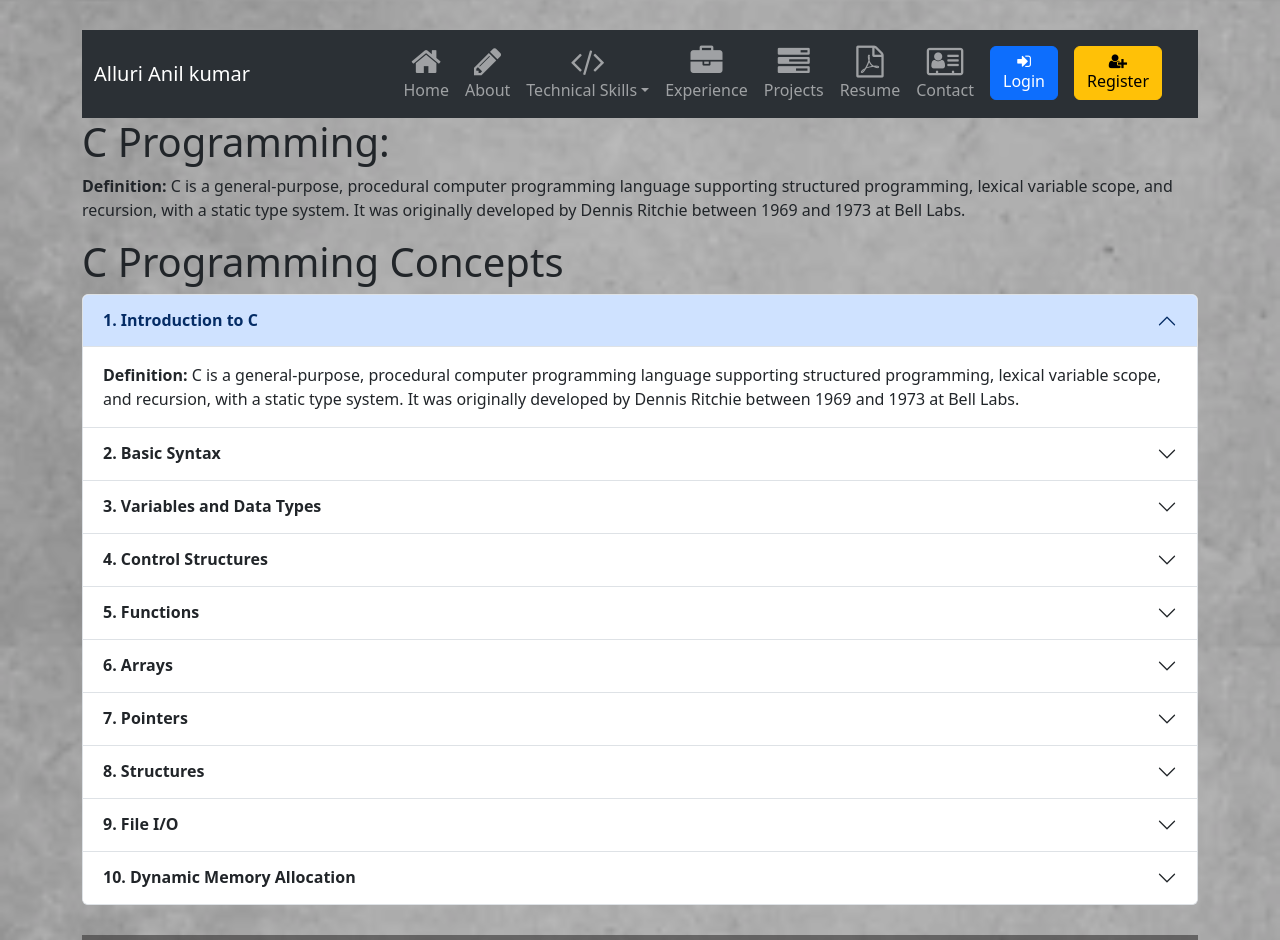
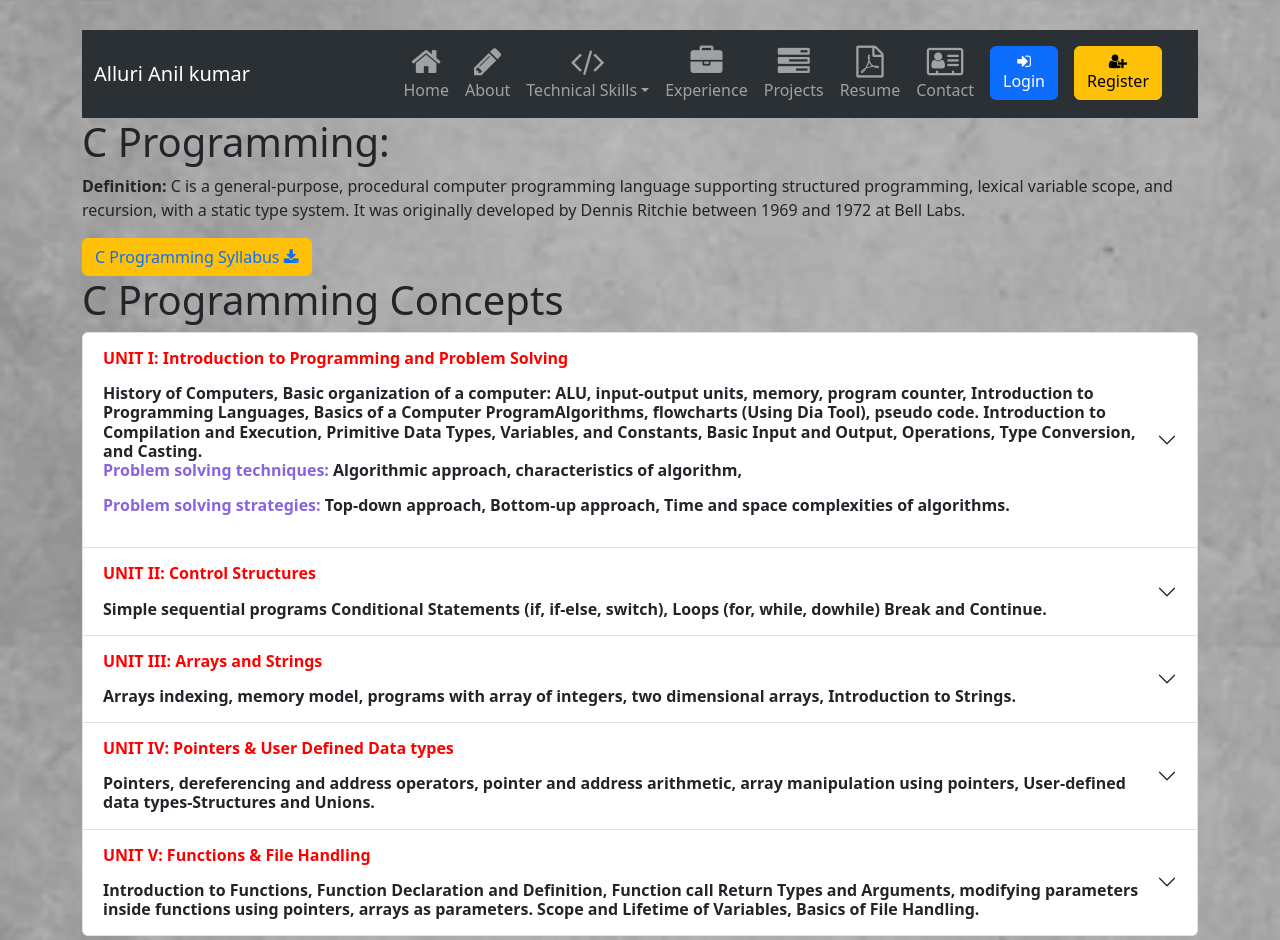
Before and after one commit to mekalamallikarjuna/mekalamallikarjuna.github.io, a React (Create React App) app: page /c in a window 1280 px wide. Shown: the top 940 px of the page. Built offline with nearby package versions, Linux system fonts and the light colour scheme.

Commit message:
Updated files for c

```diff
--- a/src/programmings/CProgramming/CProgramming.js
+++ b/src/programmings/CProgramming/CProgramming.js
@@ -1,18 +1,43 @@
 // CProgramming.js
-import React from 'react';
+import React from "react";
 
-import useDocumentTitle from '../../hooks/useDocumentTitle';
-import CProgrammingConcepts from './CProgrammingConcepts';
+import useDocumentTitle from "../../hooks/useDocumentTitle";
+import CProgrammingConcepts from "./CProgrammingConcepts";
+
+import Row from "react-bootstrap/Row";
+import Col from "react-bootstrap/Col";
+import Button from "react-bootstrap/Button";
 
 const CProgramming = () => {
-    const [document_title, setDocumentTitle] = useDocumentTitle("ROR:CProgramming");
-    return (
+  const [document_title, setDocumentTitle] =
+    useDocumentTitle("ROR:CProgramming");
+  return (
     <>
-    <h1> C Programming:</h1>
-    <p><strong>Definition:</strong> C is a general-purpose, procedural computer programming language supporting structured programming, lexical variable scope, and recursion, with a static type system. It was originally developed by Dennis Ritchie between 1969 and 1973 at Bell Labs.</p>
-    <CProgrammingConcepts/>
+      <h1> C Programming:</h1>
+      <p>
+        <strong>Definition:</strong> C is a general-purpose, procedural computer
+        programming language supporting structured programming, lexical variable
+        scope, and recursion, with a static type system. It was originally
+        developed by Dennis Ritchie between 1969 and 1972 at Bell Labs.
+      </p>
+      <Row>
+        <Col>
+          <div className="">
+            <Button title="Click to download Syllabus" variant="warning">
+              <a
+                className="button"
+                href="C_Programming_Syllabus.pdf"
+                download="C_Programming_Syllabus.pdf"
+              >
+                C Programming Syllabus <i className="fa fa-download" />
+              </a>
+            </Button>
+          </div>
+        </Col>
+      </Row>
+      <CProgrammingConcepts />
     </>
-    );
-}
+  );
+};
 
 export default CProgramming;
--- a/src/programmings/CProgramming/CProgrammingConcepts.js
+++ b/src/programmings/CProgramming/CProgrammingConcepts.js
@@ -1,25 +1,59 @@
-import React from 'react';
-import Accordion from 'react-bootstrap/Accordion';
-import 'bootstrap/dist/css/bootstrap.min.css';
+import React from "react";
+import Accordion from "react-bootstrap/Accordion";
+import "bootstrap/dist/css/bootstrap.min.css";
 
 function CProgrammingConcepts() {
   return (
     <div className="content">
       <h1>C Programming Concepts</h1>
 
-      <Accordion defaultActiveKey="0">
+      <Accordion>
         <Accordion.Item eventKey="0">
-          <Accordion.Header><b>1. Introduction to C</b></Accordion.Header>
+          <Accordion.Header>
+            <b>
+              <p style={{ color: "red" }}>
+                UNIT I: Introduction to Programming and Problem Solving
+              </p>
+              History of Computers, Basic organization of a computer: ALU,
+              input-output units, memory, program counter, Introduction to
+              Programming Languages, Basics of a Computer ProgramAlgorithms,
+              flowcharts (Using Dia Tool), pseudo code. Introduction to
+              Compilation and Execution, Primitive Data Types, Variables, and
+              Constants, Basic Input and Output, Operations, Type Conversion,
+              and Casting.
+              <p>
+                <b style={{ color: "#8764E0" }}>Problem solving techniques:</b>{" "}
+                Algorithmic approach, characteristics of algorithm,
+              </p>
+              <p>
+                <b style={{ color: "#8764E0" }}>Problem solving strategies:</b>{" "}
+                Top-down approach, Bottom-up approach, Time and space
+                complexities of algorithms.
+              </p>
+            </b>
+          </Accordion.Header>
           <Accordion.Body>
-            <strong>Definition:</strong> C is a general-purpose, procedural computer programming language supporting structured programming, lexical variable scope, and recursion, with a static type system. It was originally developed by Dennis Ritchie between 1969 and 1973 at Bell Labs.
+            <strong>Definition:</strong> C is a general-purpose, procedural
+            computer programming language supporting structured programming,
+            lexical variable scope, and recursion, with a static type system. It
+            was originally developed by Dennis Ritchie between 1969 and 1973 at
+            Bell Labs.
           </Accordion.Body>
         </Accordion.Item>
 
         <Accordion.Item eventKey="1">
-          <Accordion.Header><b>2. Basic Syntax</b></Accordion.Header>
+          <Accordion.Header>
+            <b>
+              <p style={{ color: "red" }}>UNIT II: Control Structures</p>
+              Simple sequential programs Conditional Statements (if, if-else,
+              switch), Loops (for, while, dowhile) Break and Continue.
+            </b>
+          </Accordion.Header>
           <Accordion.Body>
             <p>C programming syntax is very simple and easy to understand.</p>
-            <p><strong>Example:</strong></p>
+            <p>
+              <strong>Example:</strong>
+            </p>
             <pre>{`#include <stdio.h>
 
 int main() {
@@ -30,10 +64,21 @@ int main() {
         </Accordion.Item>
 
         <Accordion.Item eventKey="2">
-          <Accordion.Header><b>3. Variables and Data Types</b></Accordion.Header>
+          <Accordion.Header>
+            <b>
+              <p style={{ color: "red" }}>UNIT III: Arrays and Strings</p>
+              Arrays indexing, memory model, programs with array of integers,
+              two dimensional arrays, Introduction to Strings.
+            </b>
+          </Accordion.Header>
           <Accordion.Body>
-            <p>Variables are containers for storing data values. In C, variables must be declared before they can be used.</p>
-            <p><strong>Example:</strong></p>
+            <p>
+              Variables are containers for storing data values. In C, variables
+              must be declared before they can be used.
+            </p>
+            <p>
+              <strong>Example:</strong>
+            </p>
             <pre>{`int myNum = 5;       // Integer (whole number)
 float myFloatNum = 5.99;  // Floating point number
 char myLetter = 'D';      // Character`}</pre>
@@ -41,7 +86,16 @@ char myLetter = 'D';      // Character`}</pre>
         </Accordion.Item>
 
         <Accordion.Item eventKey="3">
-          <Accordion.Header><b>4. Control Structures</b></Accordion.Header>
+          <Accordion.Header>
+            <b>
+              <p style={{ color: "red" }}>
+                UNIT IV: Pointers & User Defined Data types
+              </p>
+              Pointers, dereferencing and address operators, pointer and address
+              arithmetic, array manipulation using pointers, User-defined data
+              types-Structures and Unions.
+            </b>
+          </Accordion.Header>
           <Accordion.Body>
             <h3>Conditional Statements</h3>
             <p>C supports the usual if-else statement:</p>
@@ -55,18 +109,37 @@ if (time < 18) {
             <h3>Loops</h3>
             <p>C supports several types of loops:</p>
             <ul>
-              <li><strong>while</strong> loop</li>
-              <li><strong>do...while</strong> loop</li>
-              <li><strong>for</strong> loop</li>
+              <li>
+                <strong>while</strong> loop
+              </li>
+              <li>
+                <strong>do...while</strong> loop
+              </li>
+              <li>
+                <strong>for</strong> loop
+              </li>
             </ul>
           </Accordion.Body>
         </Accordion.Item>
 
         <Accordion.Item eventKey="4">
-          <Accordion.Header><b>5. Functions</b></Accordion.Header>
+          <Accordion.Header>
+            <b>
+              <p style={{ color: "red" }}>UNIT V: Functions & File Handling</p>
+              Introduction to Functions, Function Declaration and Definition,
+              Function call Return Types and Arguments, modifying parameters
+              inside functions using pointers, arrays as parameters. Scope and
+              Lifetime of Variables, Basics of File Handling.
+            </b>
+          </Accordion.Header>
           <Accordion.Body>
-            <p>A function is a block of code which only runs when it is called. Functions are used to perform certain actions.</p>
-            <p><strong>Example:</strong></p>
+            <p>
+              A function is a block of code which only runs when it is called.
+              Functions are used to perform certain actions.
+            </p>
+            <p>
+              <strong>Example:</strong>
+            </p>
             <pre>{`#include <stdio.h>
 
 void myFunction() {
@@ -79,22 +152,119 @@ int main() {
 }`}</pre>
           </Accordion.Body>
         </Accordion.Item>
+      </Accordion>
+      <h2>C Programming Lab</h2>
+      <Accordion>
+        <Accordion.Item eventKey="0">
+          <Accordion.Header>
+            <p className="text-center">Simple C Programming</p>
+          </Accordion.Header>
+          <Accordion.Body>
+            <p>
+              <ul>
+                <li>Each and every program start from main() function.</li>
+                <li>A function should return a value</li>
+                <li>
+                  <pre>
+                    {`
+    {
 
-        <Accordion.Item eventKey="5">
-          <Accordion.Header><b>6. Arrays</b></Accordion.Header>
-          <Accordion.Body>
-            <p>An array is a special variable, which can hold more than one value at a time.</p>
-            <p><strong>Example:</strong></p>
-            <pre>{`int myNumbers[] = {25, 50, 75, 100};
-printf("%d", myNumbers[0]);  // Outputs 25`}</pre>
+    }
+                    `}
+                  </pre>{" "}
+                  are used for scope of the main() function or Body of the
+                  function.
+                </li>
+                <li>
+                  main() has two arguments like argument count & argument vector
+                </li>
+                <li>int is return type for main() function </li>
+                <li>argc, argv are arguments.</li>
+              </ul>
+            </p>
+            <p>
+              <strong>Examples:</strong>
+            </p>
+            <pre>
+              {`
+              1) main function with return type & Command-line Arguments
+              #include <stdio.h>
+              int main(int argc, char *argv[]){
+                int i;
+                printf("argc: %d\\n",argc);
+                printf("argv[0]: %s\\n",argv[0]);
+                if(argc==1){
+                  printf( "No arguments were passed.\\n" );
+                }else{
+                  printf( "Arguments:\\n" );
+                  for ( i = 1; i < argc; ++i ) {
+                    printf( "  %d. %s\\n", i, argv[i] );
+                  }
+                }
+                return 0;
+              }
+
+              <p>Compile:<p>
+              $gcc argument.c
+              Run-1:
+              $./a.out first
+              argc:     2
+              argv[0]:  ./a.out
+
+              Run-2:-
+              ./a.out first second third fourth fifth sixth seventh eighth ninth tenth eleventh twelfth
+              argc:     13
+              argv[0]:  ./a.out
+              Arguments:
+                1. first
+                2. second
+                3. third
+                4. fourth
+                5. fifth
+                6. sixth
+                7. seventh
+                8. eighth
+                9. ninth
+                10. tenth
+                11. eleventh
+                12. twelfth
+
+
+              2) main() with return type & no Command-line Arguments
+              #include <stdio.h>
+              int main() {
+                printf("Hello World!");
+                return 0;
+              }
+
+
+              3) main() function has no return type & no Command-line Arguments
+              #include <stdio.h>
+              void main() {
+                printf("Hello World!");
+              }
+
+
+              `}
+            </pre>
+            <a target="_blank" href="https://onlinegdb.com/l4tQ4m7ML">
+              Hello World Program
+            </a>
           </Accordion.Body>
         </Accordion.Item>
 
-        <Accordion.Item eventKey="6">
-          <Accordion.Header><b>7. Pointers</b></Accordion.Header>
+        <Accordion.Item eventKey="1">
+          <Accordion.Header>
+            <b>7. Pointers</b>
+          </Accordion.Header>
           <Accordion.Body>
-            <p>Pointers are variables that store the memory address of another variable. They are a powerful feature in C.</p>
-            <p><strong>Example:</strong></p>
+            <p>
+              Pointers are variables that store the memory address of another
+              variable. They are a powerful feature in C.
+            </p>
+            <p>
+              <strong>Example:</strong>
+            </p>
             <pre>{`#include <stdio.h>
 
 int main() {
@@ -107,11 +277,18 @@ int main() {
           </Accordion.Body>
         </Accordion.Item>
 
-        <Accordion.Item eventKey="7">
-          <Accordion.Header><b>8. Structures</b></Accordion.Header>
+        <Accordion.Item eventKey="2">
+          <Accordion.Header>
+            <b>8. Structures</b>
+          </Accordion.Header>
           <Accordion.Body>
-            <p>Structures are used to group variables of different types under a single name.</p>
-            <p><strong>Example:</strong></p>
+            <p>
+              Structures are used to group variables of different types under a
+              single name.
+            </p>
+            <p>
+              <strong>Example:</strong>
+            </p>
             <pre>{`#include <stdio.h>
 
 struct Person {
@@ -129,11 +306,20 @@ int main() {
           </Accordion.Body>
         </Accordion.Item>
 
-        <Accordion.Item eventKey="8">
-          <Accordion.Header><b>9. File I/O</b></Accordion.Header>
+        <Accordion.Item eventKey="3">
+          <Accordion.Header>
+            <b>9. File I/O</b>
+          </Accordion.Header>
           <Accordion.Body>
-            <p>C provides several functions for file input and output. The most commonly used functions are <code>fopen</code>, <code>fclose</code>, <code>fprintf</code>, <code>fscanf</code>, <code>fgetc</code>, and <code>fputc</code>.</p>
-            <p><strong>Example:</strong> Writing to a file:</p>
+            <p>
+              C provides several functions for file input and output. The most
+              commonly used functions are <code>fopen</code>,{" "}
+              <code>fclose</code>, <code>fprintf</code>, <code>fscanf</code>,{" "}
+              <code>fgetc</code>, and <code>fputc</code>.
+            </p>
+            <p>
+              <strong>Example:</strong> Writing to a file:
+            </p>
             <pre>{`#include <stdio.h>
 
 int main() {
@@ -150,11 +336,19 @@ int main() {
           </Accordion.Body>
         </Accordion.Item>
 
-        <Accordion.Item eventKey="9">
-          <Accordion.Header><b>10. Dynamic Memory Allocation</b></Accordion.Header>
+        <Accordion.Item eventKey="4">
+          <Accordion.Header>
+            <b>10. Dynamic Memory Allocation</b>
+          </Accordion.Header>
           <Accordion.Body>
-            <p>C provides several functions for memory allocation and management, such as <code>malloc</code>, <code>calloc</code>, <code>realloc</code>, and <code>free</code>.</p>
-            <p><strong>Example:</strong></p>
+            <p>
+              C provides several functions for memory allocation and management,
+              such as <code>malloc</code>, <code>calloc</code>,{" "}
+              <code>realloc</code>, and <code>free</code>.
+            </p>
+            <p>
+              <strong>Example:</strong>
+            </p>
             <pre>{`#include <stdio.h>
 #include <stdlib.h>
 
```
Also changed, not shown: 2 other files (tests, documents, lock files or other folders).
